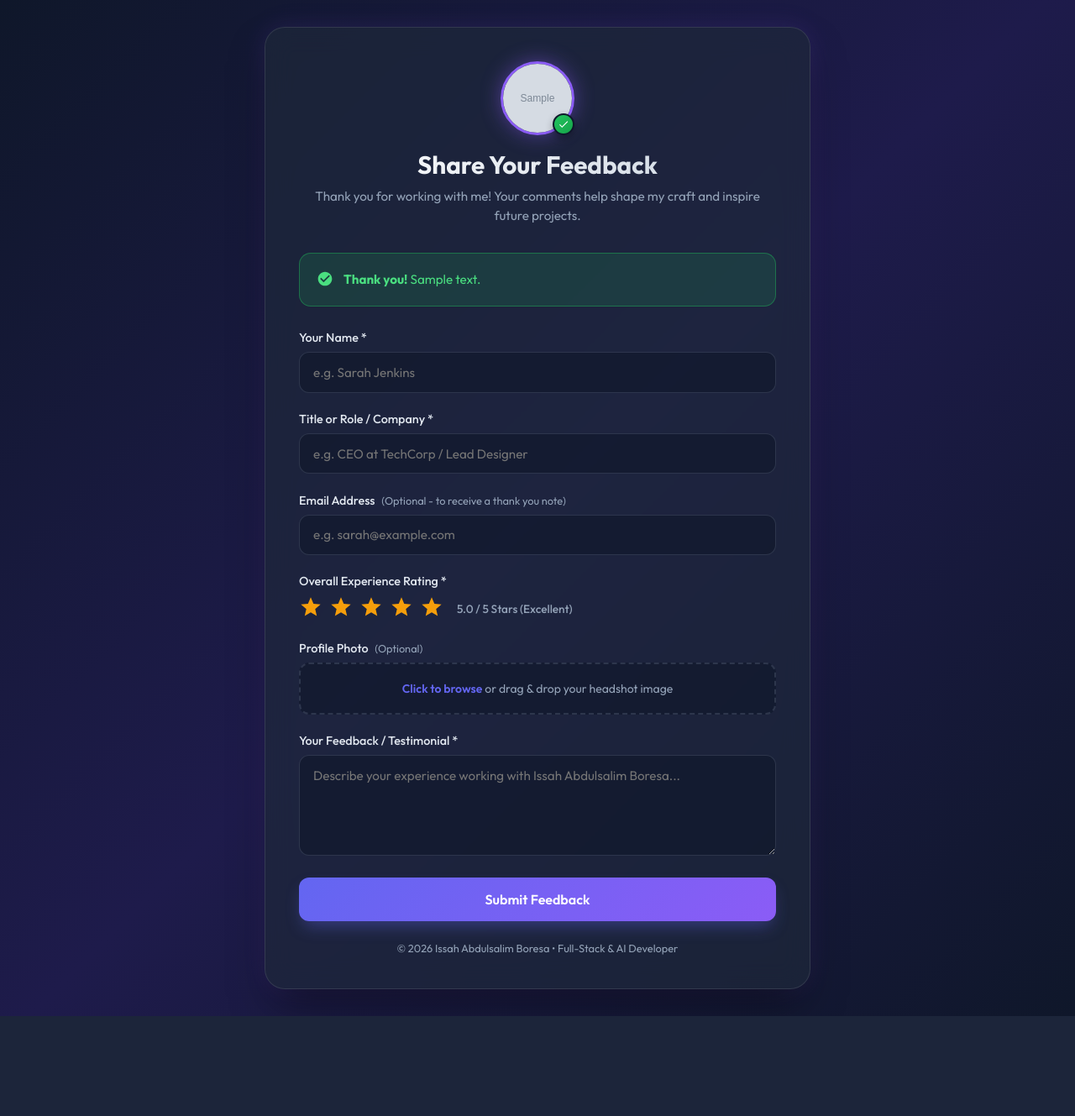
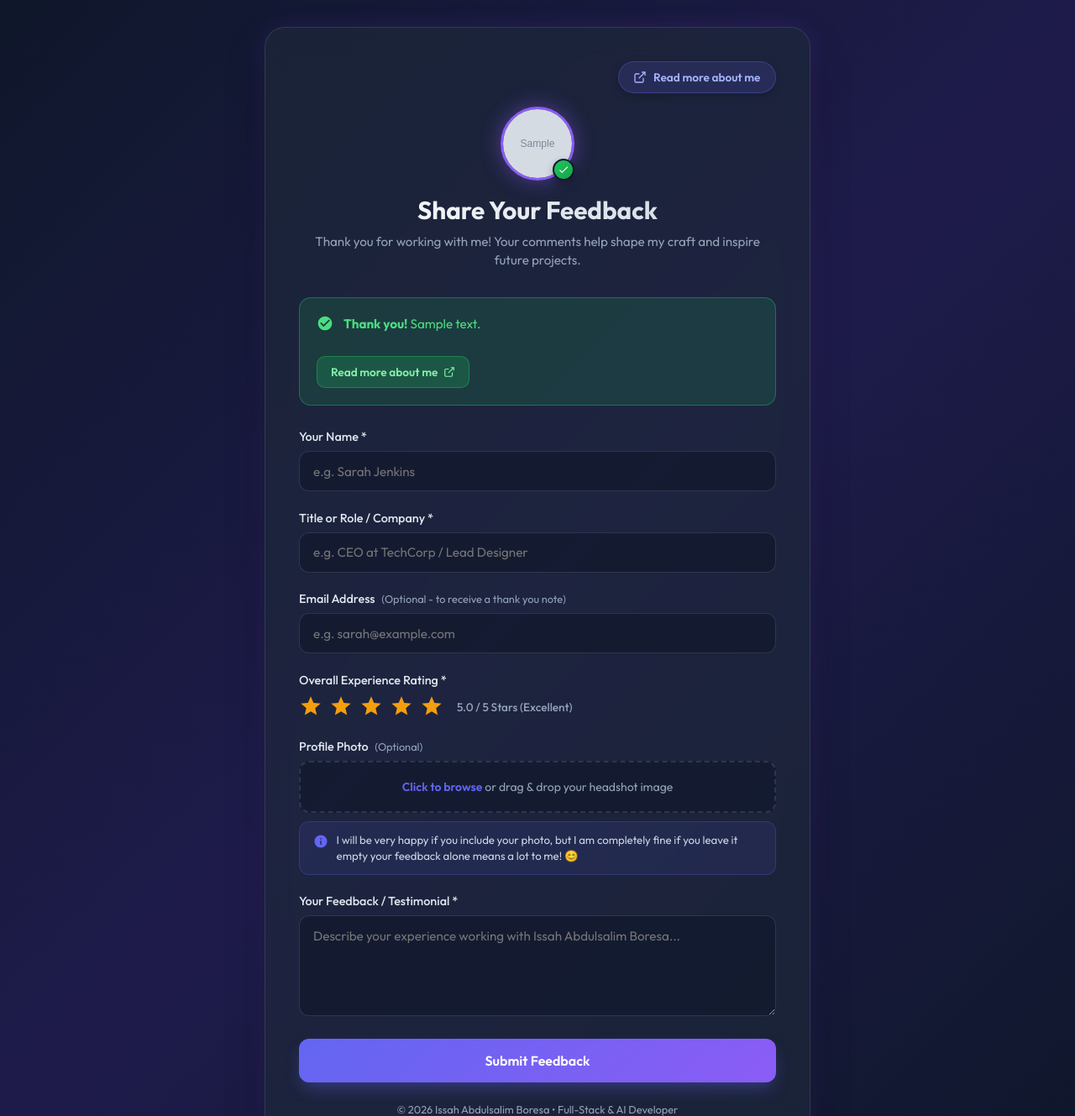
Before and after one commit to issahsalim/myportofolio_backend, a Django app: template templates/testimonial_form.html in a window 1280 px wide. Shown: the top 1329 px of the page at 84% size. Before the commit the page ends 1210 px from the top, so only its background shows below. Run offline with Django 5.2, Linux system fonts and the light colour scheme; the template is opened without the code that fills it: most values are stand-ins (such as "Sample title", 1, 10 or a date in 2020); grey boxes marked "Sample" are stand-in pictures; parts of the project's set-up code (start-up, migrations or seed data) failed here and were passed over.

Commit message:
updated submit feedback page

```diff
--- a/core/settings.py
+++ b/core/settings.py
@@ -155,8 +155,9 @@ DEFAULT_AUTO_FIELD = 'django.db.models.BigAutoField'
 # SMTP Email Configuration
 EMAIL_BACKEND = 'django.core.mail.backends.smtp.EmailBackend'
 EMAIL_HOST = 'smtp.gmail.com'
-EMAIL_PORT = 587
-EMAIL_USE_TLS = True
+EMAIL_PORT = 465
+EMAIL_USE_SSL = True
+EMAIL_USE_TLS = False
 EMAIL_HOST_USER = os.environ.get('EMAIL_HOST_USER', 'issahsalim233@gmail.com')
 EMAIL_HOST_PASSWORD = os.environ.get('EMAIL_HOST_PASSWORD', 'blrahfiknzsagpju')
 DEFAULT_FROM_EMAIL = EMAIL_HOST_USER
--- a/templates/testimonial_form.html
+++ b/templates/testimonial_form.html
@@ -54,6 +54,38 @@
             border-radius: 24px;
             padding: 2.5rem;
             box-shadow: 0 25px 50px -12px rgba(0, 0, 0, 0.5), 0 0 30px rgba(139, 92, 246, 0.15);
+        }
+
+        /* Top Bar with External Link Button */
+        .top-nav-bar {
+            display: flex;
+            align-items: center;
+            justify-content: flex-end;
+            margin-bottom: 1rem;
+        }
+
+        .portfolio-btn {
+            display: inline-flex;
+            align-items: center;
+            gap: 0.5rem;
+            background: rgba(99, 102, 241, 0.15);
+            border: 1px solid rgba(99, 102, 241, 0.35);
+            color: #a5b4fc;
+            padding: 0.55rem 1.1rem;
+            border-radius: 9999px;
+            font-size: 0.85rem;
+            font-weight: 600;
+            text-decoration: none;
+            transition: all 0.25s ease;
+            box-shadow: 0 4px 12px rgba(0, 0, 0, 0.2);
+        }
+
+        .portfolio-btn:hover {
+            background: rgba(99, 102, 241, 0.3);
+            border-color: #8b5cf6;
+            color: #ffffff;
+            transform: translateY(-1.5px);
+            box-shadow: 0 6px 18px rgba(99, 102, 241, 0.35);
         }
 
         .header {
@@ -128,6 +160,34 @@
             background: var(--success-bg);
             border: 1px solid var(--success-border);
             color: var(--success-text);
+            flex-direction: column;
+        }
+
+        .alert-success-top {
+            display: flex;
+            align-items: flex-start;
+            gap: 0.75rem;
+        }
+
+        .alert-action-btn {
+            display: inline-flex;
+            align-items: center;
+            gap: 0.4rem;
+            margin-top: 0.85rem;
+            background: rgba(34, 197, 94, 0.2);
+            border: 1px solid rgba(34, 197, 94, 0.4);
+            color: #86efac;
+            padding: 0.5rem 1rem;
+            border-radius: 10px;
+            font-size: 0.85rem;
+            font-weight: 600;
+            text-decoration: none;
+            transition: all 0.2s ease;
+        }
+
+        .alert-action-btn:hover {
+            background: rgba(34, 197, 94, 0.35);
+            color: #ffffff;
         }
 
         .alert-error {
@@ -212,6 +272,27 @@
         .file-upload-text span {
             color: var(--primary);
             font-weight: 600;
+        }
+
+        /* Photo Friendly Note Box */
+        .photo-note-box {
+            background: rgba(99, 102, 241, 0.1);
+            border: 1px solid rgba(99, 102, 241, 0.25);
+            border-radius: 12px;
+            padding: 0.75rem 1rem;
+            margin-top: 0.6rem;
+            display: flex;
+            align-items: flex-start;
+            gap: 0.6rem;
+            color: #cbd5e1;
+            font-size: 0.825rem;
+            line-height: 1.45;
+        }
+
+        .photo-note-box svg {
+            flex-shrink: 0;
+            color: var(--primary);
+            margin-top: 0.15rem;
         }
 
         /* Star Rating Widget */
@@ -361,6 +442,14 @@
 </head>
 <body>
     <div class="container">
+        <!-- Top Bar Button to Main Portfolio Website -->
+        <div class="top-nav-bar">
+            <a href="https://boresa.netlify.app/" target="_blank" rel="noopener noreferrer" class="portfolio-btn">
+                <svg width="16" height="16" viewBox="0 0 24 24" fill="none" stroke="currentColor" stroke-width="2"><path d="M18 13v6a2 2 0 0 1-2 2H5a2 2 0 0 1-2-2V8a2 2 0 0 1 2-2h6"></path><polyline points="15 3 21 3 21 9"></polyline><line x1="10" y1="14" x2="21" y2="3"></line></svg>
+                <span>Read more about me</span>
+            </a>
+        </div>
+
         <div class="header">
             <div class="profile-avatar-wrapper">
                 {% if personal_info and personal_info.profile_image %}
@@ -378,12 +467,18 @@
 
         {% if success_message %}
             <div class="alert alert-success">
-                <svg width="20" height="20" viewBox="0 0 24 24" fill="currentColor">
-                    <path d="M12 2C6.48 2 2 6.48 2 12s4.48 10 10 10 10-4.48 10-10S17.52 2 12 2zm-2 15l-5-5 1.41-1.41L10 14.17l7.59-7.59L19 8l-9 9z"/>
-                </svg>
-                <div>
-                    <strong>Thank you!</strong> {{ success_message }}
+                <div class="alert-success-top">
+                    <svg width="20" height="20" viewBox="0 0 24 24" fill="currentColor">
+                        <path d="M12 2C6.48 2 2 6.48 2 12s4.48 10 10 10 10-4.48 10-10S17.52 2 12 2zm-2 15l-5-5 1.41-1.41L10 14.17l7.59-7.59L19 8l-9 9z"/>
+                    </svg>
+                    <div>
+                        <strong>Thank you!</strong> {{ success_message }}
+                    </div>
                 </div>
+                <a href="https://boresa.netlify.app/" target="_blank" rel="noopener noreferrer" class="alert-action-btn">
+                    <span>Read more about me</span>
+                    <svg width="14" height="14" viewBox="0 0 24 24" fill="none" stroke="currentColor" stroke-width="2"><path d="M18 13v6a2 2 0 0 1-2 2H5a2 2 0 0 1-2-2V8a2 2 0 0 1 2-2h6"></path><polyline points="15 3 21 3 21 9"></polyline><line x1="10" y1="14" x2="21" y2="3"></line></svg>
+                </a>
             </div>
         {% endif %}
 
@@ -447,6 +542,12 @@
                     <div class="file-upload-text" id="file-label">
                         <span>Click to browse</span> or drag & drop your headshot image
                     </div>
+                </div>
+
+                <!-- Friendly Photo Note Box -->
+                <div class="photo-note-box">
+                    <svg width="18" height="18" viewBox="0 0 24 24" fill="currentColor"><path d="M12 2C6.48 2 2 6.48 2 12s4.48 10 10 10 10-4.48 10-10S17.52 2 12 2zm1 15h-2v-6h2v6zm0-8h-2V7h2v2z"/></svg>
+                    <span>I will be very happy if you include your photo, but I am completely fine if you leave it empty your feedback alone means a lot to me! 😊</span>
                 </div>
 
                 <!-- Instant Image Preview Box -->
```
Also changed, not shown: portfolio/views.py (+78 -51 lines), db.sqlite3, media/projects/Screenshot_2026-05-11_041655.png (added).
